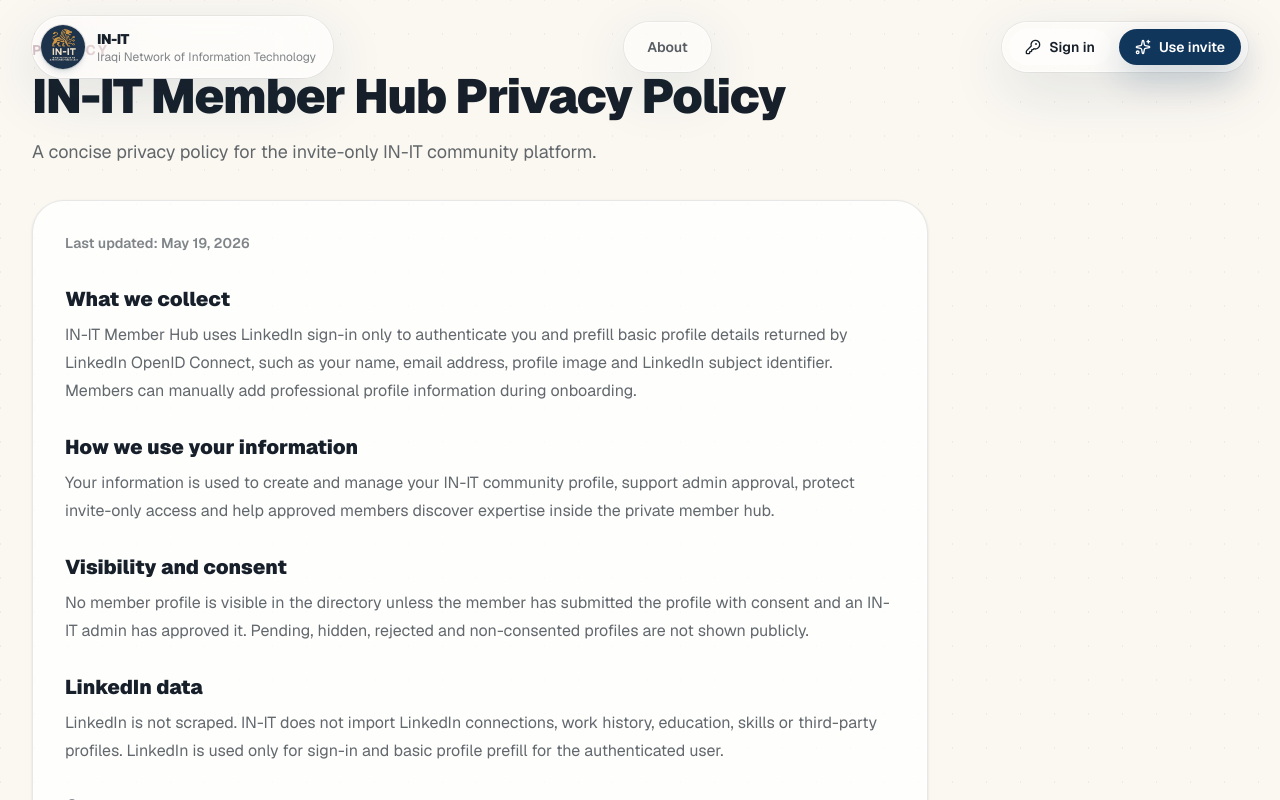
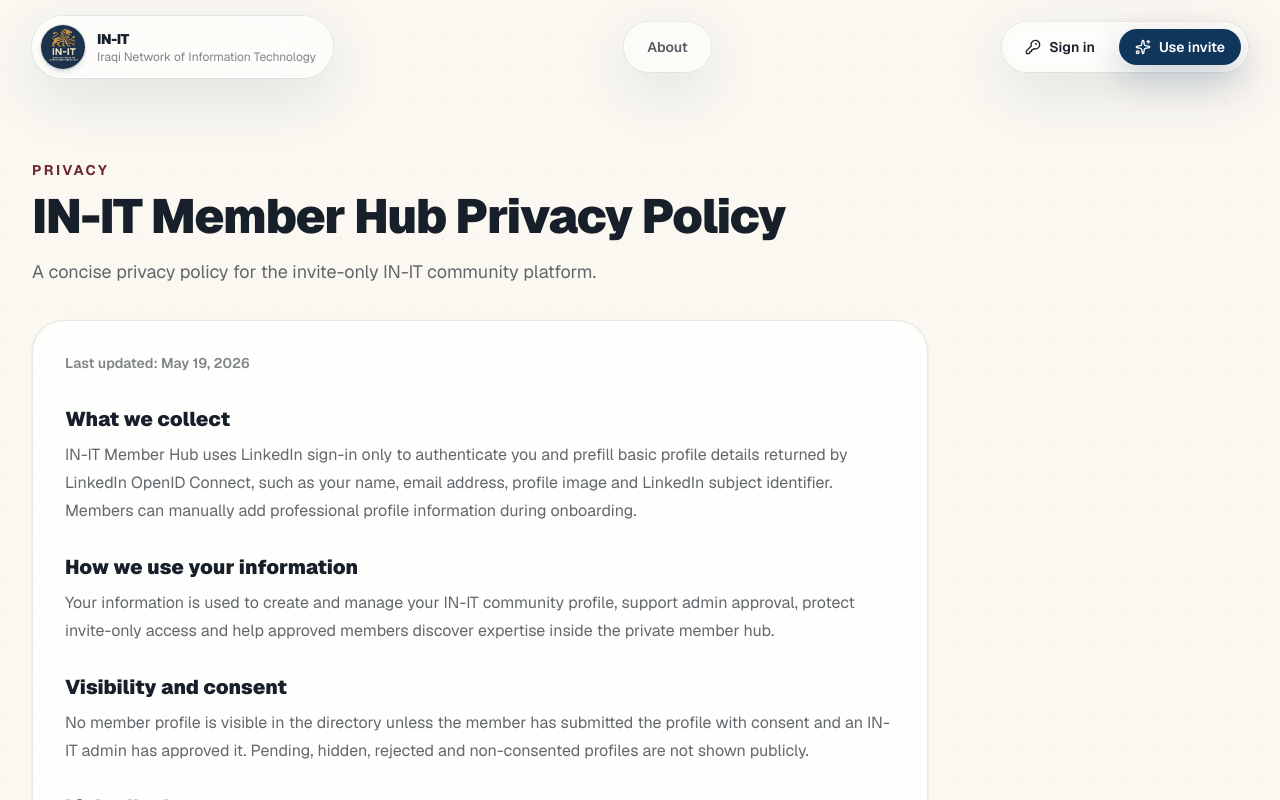
Before and after one commit to evanapple83-png/in-it-member-hub, a Next.js app: page /privacy in a window 1280 px wide. Shown: the top 800 px of the page. Built offline with nearby package versions, Linux system fonts and the light colour scheme; no server answers.

Commit message:
Improve page header spacing

```diff
--- a/src/components/layout/PageShell.tsx
+++ b/src/components/layout/PageShell.tsx
@@ -15,7 +15,7 @@ export function PageShell({
   description?: string;
 }) {
   return (
-    <section className={cn("relative overflow-hidden px-4 py-10 sm:px-6 lg:px-8", className)}>
+    <section className={cn("relative overflow-hidden px-4 pb-10 pt-32 sm:px-6 sm:pt-36 lg:px-8 lg:pt-40", className)}>
       <CulturalPattern />
       <div className="relative mx-auto max-w-7xl">
         {title ? (
```
